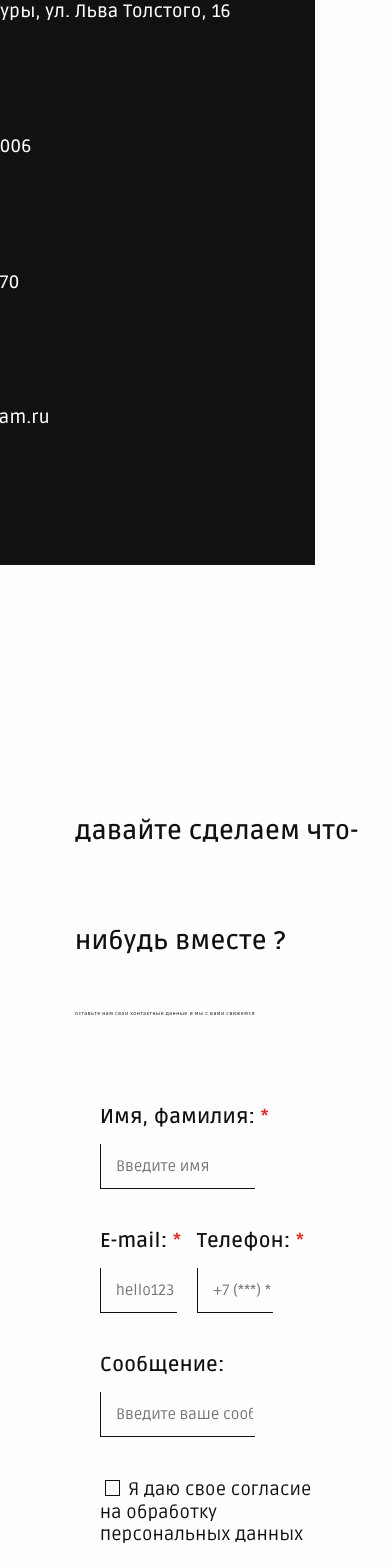
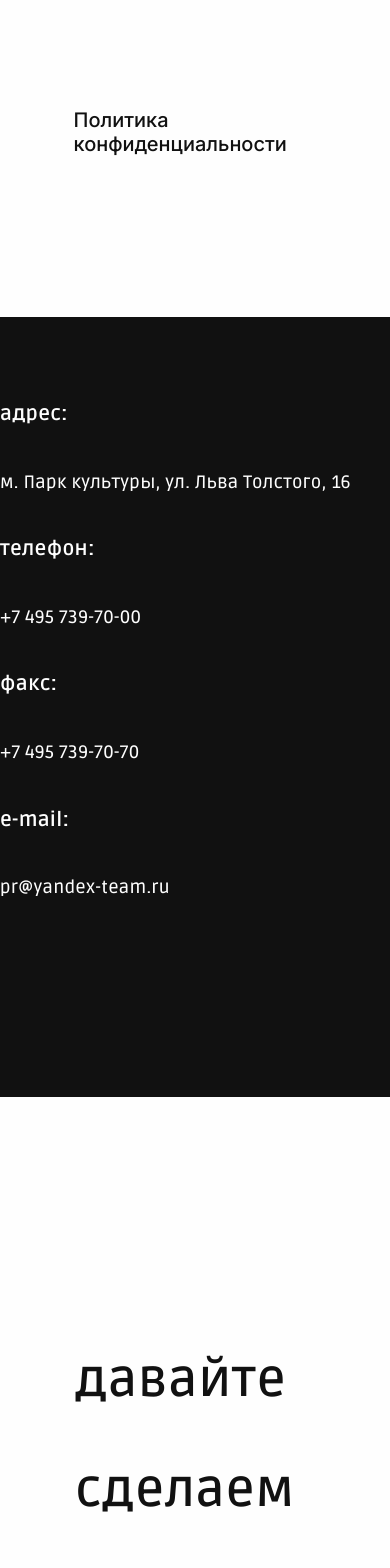
Before and after one commit to sonia13marker/our_team_project, a React (Create React App) app: page /contacts in a window 390 px wide. Shown: the part 420-1988 px from the top of the page. Built offline with nearby package versions, Linux system fonts and the light colour scheme.

Commit message:
некоторые адаптивные стили
добавила адаптацию для некоторых блоков(страниц). они отмечены зелеными галочками в фигме

```diff
--- a/src/components/FormBlock/style.module.css
+++ b/src/components/FormBlock/style.module.css
@@ -26,3 +26,29 @@
     margin-left: 75px;
     margin-bottom: 80px;
 }
+
+@media screen  and (max-width: 1280px){
+    .wrapper__form {
+        margin-top: 500px;
+        margin-bottom: 200px;
+    }
+}
+
+@media screen and (max-width: 1024px) {
+    .wrapper__form {
+        margin-top: 380px;
+    }
+
+}
+
+@media screen  and (max-width: 780px){
+    .wrapper__form {
+        margin-top: 950px;
+    }
+    .wrapper__h2 {
+        font-size: 50px;
+    }
+    .wrapper__text {
+       font-size: 18px;
+    }
+}
--- a/src/components/FormInput/style.module.css
+++ b/src/components/FormInput/style.module.css
@@ -115,3 +115,23 @@
 .red {
     color: #e1271d;
 }
+
+@media screen and (max-width: 780px) {
+    .input_1 {
+        width: 70vw;
+
+    }
+    .form {
+        width: 70vw;
+    }
+    .input_2 {
+        width: 30vw;
+    }
+    .two_form {
+        gap: 4.5vw;
+    }
+
+.btnWrapper {
+   margin: 0 auto;
+}
+}
--- a/src/components/Map/Map.jsx
+++ b/src/components/Map/Map.jsx
@@ -18,7 +18,7 @@
                 Телефон:
             </h4>
             <p className={style.block__text}>
-                +7 495 739-70-006
+                +7 495 739-70-00
             </p>
 
             <h4 className={style.block__header}>
@@ -38,7 +38,7 @@
     </div>
 
 
-{/* место для карты */}
+    {/* место для карты */}
     <div className={style.map}>
         <iframe src="https://yandex.ru/map-widget/v1/?um=constructor%3A3da11bccdaa85b899703f1be928cdcc17ac97abc9cdbd60b22255626711b6cfb&amp;source=constructor" width="100%" height="630" frameborder="0"></iframe>
     </div>
--- a/src/components/Map/style.module.css
+++ b/src/components/Map/style.module.css
@@ -1,5 +1,4 @@
 .wrapper__map {
-    margin-top: 90px;
     height: 70vh;
     margin-top: 130px;
     position: relative;
@@ -62,3 +61,53 @@
     letter-spacing: 0.015em;
     color: var(--color);
 }
+
+@media screen and (max-width: 1280px) {
+
+.wrapper__block {
+    right:25px;
+}
+}
+
+@media screen and (max-width: 1024px){
+    .wrapper__h3 {
+        font-size: 48px;
+    }
+
+     .wrapper__block {
+        width: 450px;
+        height: 645px;
+        right:25px;
+    }
+    .container {
+        margin: 60px 0 60px 50px;
+
+    }
+    iframe {
+     height: 550px;
+    }
+}
+
+@media screen  and (max-width: 780px) {
+    iframe {
+        height: 430px;
+    }
+
+
+    .wrapper__block {
+        width: 100vw;
+        height: 780px;
+        left: 0;
+        top: 532px;
+        z-index: 2;
+}
+
+.container {
+    width: 400px;
+    height: 410px;
+    margin: 15% auto;
+    display: flex;
+    flex-direction: column;
+}
+
+}
--- a/src/components/NotFound/NotFound.jsx
+++ b/src/components/NotFound/NotFound.jsx
@@ -8,8 +8,8 @@
 
         </div>
         <div className={style.right_container}>
-        <h2 className={style.h2}>Кажется, что-то сломалось</h2>
-        <p className={style.text}>К сожалению, такая страница не найдена </p>
+        <h2 className={style.h2}>Кажется, что-то сломалось...</h2>
+        <p className={style.text}>{"К сожалению, такая страница не найдена :("}</p>
         </div>
     </div>
 }
--- a/src/components/NotFound/style.module.css
+++ b/src/components/NotFound/style.module.css
@@ -15,7 +15,7 @@
     justify-content: center;
     align-items: center
 }
-.text1 {
+/* .text1 {
     margin: 0 auto;
     padding: 0;
     font-family: 'Inter', sans-serif;
@@ -25,7 +25,7 @@
     -webkit-text-stroke: 1px var(--color-additional);
     -webkit-text-fill-color: transparent;
     z-index: 1;
-}
+} */
 
 .text2 {
     margin: 0 auto;
@@ -84,3 +84,83 @@
     letter-spacing: 0.015em;
     color: var(--color-additional);
 }
+@media screen and (max-width: 1280px){
+    .left_container {
+        width: 65vw;
+    }
+
+}
+@media screen and (max-width: 1171px) {
+    .wrapper {
+        flex-direction: column;
+    }
+    .left_container {
+        height: 50vh;
+        margin: 0 auto;
+    }
+    .right_container {
+        height: 50vh;
+        margin: 0 auto;
+    }
+
+}
+
+@media screen and (max-width: 1024px){
+    .h2 {
+        line-height: 60px;
+    }
+
+}
+
+@media screen and (max-width: 780px){
+    .left_container {
+        height: 35vh;
+    }
+    .right_container {
+        height: 35vh;
+        margin: 0 auto;
+    }
+    .text2 {
+        font-size: 100px;
+    }
+    .text2::before{
+        font-size: 250px;
+        line-height: 424px;
+        z-index: 1;
+        position: absolute;
+        top: -35%;
+        left: -55%;
+    }
+    .h2 {
+        line-height: 45px;
+    }
+
+}
+
+@media screen and (max-width: 516px){
+    .left_container {
+        height: 50vh;
+    }
+    .right_container {
+        height: 50vh;
+        margin-top: -50px;
+    }
+    .text2 {
+        font-size: 70px;
+    }
+    .text2::before{
+        font-size: 150px;
+        line-height: 424px;
+        z-index: 1;
+        position: absolute;
+        top: -35%;
+        left: -45%;
+    }
+    .h2 {
+        line-height: 35px;
+    }
+    .text {
+        font-size: 15px;
+    }
+
+}
--- a/src/pages/PortfolioPage/style.module.css
+++ b/src/pages/PortfolioPage/style.module.css
@@ -131,8 +131,36 @@
 .project__image:hover {
     filter: saturate(1);
 }
+.project_list_wrapper {
+    display: flex;
+    flex-direction: column;
+}
 
-/* @media screen and (max-width: 1280px) {
+.see_more__wrapper {
+    margin: 2rem auto;
+    padding: 0.5rem;
+    width: fit-content;
+    height: fit-content;
+    background: var(--color-additional);
+}
+
+.see_more {
+    padding: 1rem 2rem;
+    font-family: "Inter", sans-serif;
+    font-size: 18px;
+    font-weight: 400;
+    cursor: pointer;
+    border: 1px solid var(--color);
+    background: var(--color-additional);
+    color: var(--color);
+}
+
+.see_more_hidden {
+    display: none;
+}
+
+/*ДОДЕЛАТЬ*/
+@media screen and (max-width: 1280px) {
     .projects_header {
         display: block;
         margin: 4rem 27% 0;
@@ -141,7 +169,7 @@
         display: grid;
         grid-template-columns: repeat(2, 1fr);
         grid-auto-rows: 250px;
-        justify-items: center
+        justify-items: center;
     }
     .tags_container {
         width: 600px;
@@ -151,6 +179,7 @@
     .tags {
         height: 150px;
         width: 100vw;
+        margin: 0;
         max-width: none;
         gap: 30px;
         border-right: none;
@@ -170,30 +199,6 @@
         grid-row-end: 5;
     }
 
-} */
-.project_list_wrapper {
-    display: flex;
-    flex-direction: column;
+
+
 }
-
-.see_more__wrapper {
-    margin: 2rem auto;
-    padding: 0.5rem;
-    width: fit-content;
-    height: fit-content;
-    background: var(--color-additional);
-}
-
-.see_more {
-    padding: 1rem 2rem;
-    font-family: "Inter", sans-serif;
-    font-weight: 500;
-    cursor: pointer;
-    border: 1px solid var(--color);
-    background: var(--color-additional);
-    color: var(--color);
-}
-
-.see_more_hidden {
-    display: none;
-}
```
